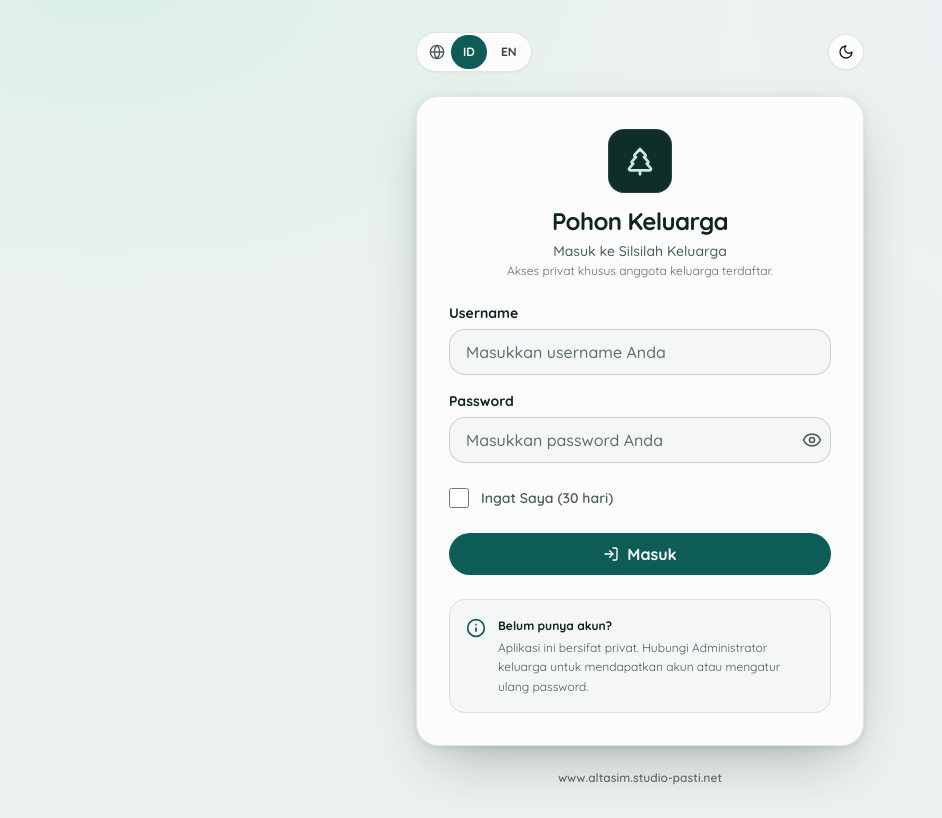
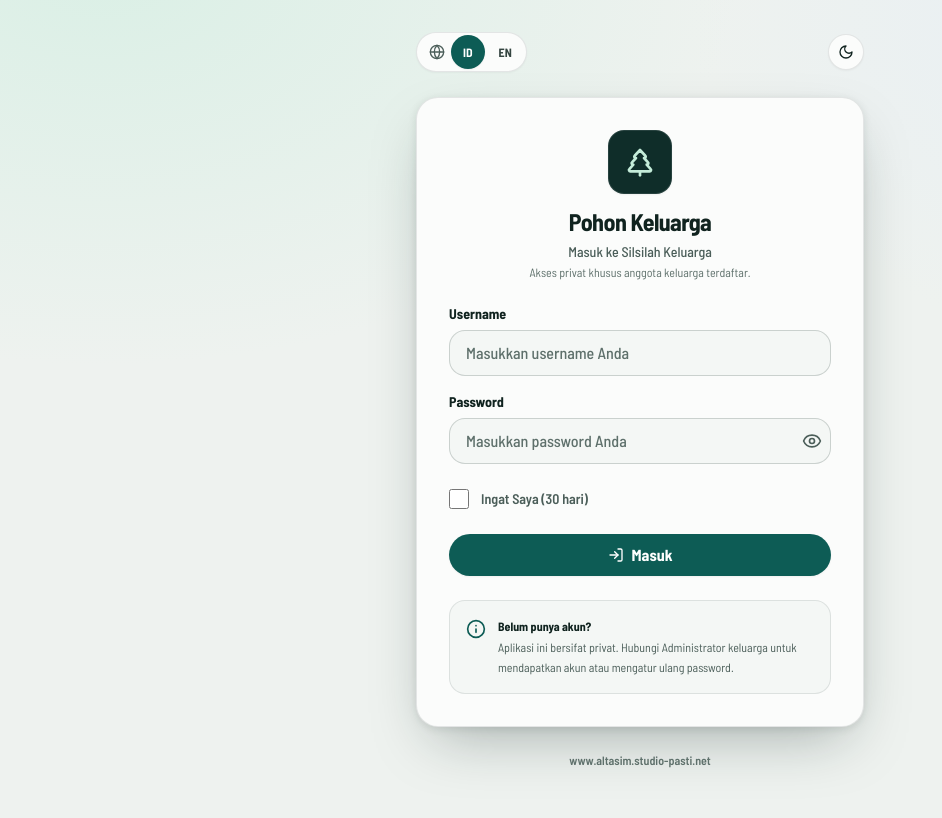
Before and after one commit to rsoeta/pohon-keluarga, a React (Vite) app in the folder frontend/: page /login in a window 1280 px wide. Shown: the whole page, without its empty margins (0-942 px from the left). Built offline with nearby package versions, Linux system fonts and the light colour scheme; no server answers.

Commit message:
feat(ui): ganti font default dari Quicksand ke Barlow Semi Condensed di seluruh aplikasi

```diff
--- a/frontend/index.html
+++ b/frontend/index.html
@@ -12,8 +12,15 @@
     <link rel="apple-touch-icon" href="/icons/apple-touch-icon.png" />
     <link rel="preconnect" href="https://fonts.googleapis.com" />
     <link rel="preconnect" href="https://fonts.gstatic.com" crossorigin />
+    <!-- Font sebelumnya: Quicksand
     <link
       href="https://fonts.googleapis.com/css2?family=Quicksand:wght@400;500;600;700&display=swap"
+      rel="stylesheet"
+    />
+    -->
+    <!-- Font default: Barlow Semi Condensed (Designed by Jeremy Tribby) -->
+    <link
+      href="https://fonts.googleapis.com/css2?family=Barlow+Semi+Condensed:wght@400;500;600;700&display=swap"
       rel="stylesheet"
     />
     <title>Pohon Keluarga</title>
--- a/frontend/src/index.css
+++ b/frontend/src/index.css
@@ -104,7 +104,8 @@
   }
 
   body {
-    font-family: 'Quicksand', ui-sans-serif, system-ui, -apple-system, sans-serif;
+    /* font-family: 'Quicksand', ui-sans-serif, system-ui, -apple-system, sans-serif; */
+    font-family: 'Barlow Semi Condensed', ui-sans-serif, system-ui, -apple-system, sans-serif;
     background-color: var(--bg);
     color: var(--text);
     overflow-x: hidden;
@@ -219,9 +220,10 @@
   }
 }
 
-/* Penyesuaian SweetAlert2: font Quicksand, palet organic pine/teal, ukuran tombol compact */
+/* Penyesuaian SweetAlert2: font Barlow Semi Condensed (sebelumnya Quicksand), palet organic pine/teal, ukuran tombol compact */
 .swal2-popup.nasab-swal-popup {
-  font-family: 'Quicksand', ui-sans-serif, system-ui, sans-serif;
+  /* font-family: 'Quicksand', ui-sans-serif, system-ui, sans-serif; */
+  font-family: 'Barlow Semi Condensed', ui-sans-serif, system-ui, sans-serif;
   border-radius: 1.375rem;
   border: 1px solid var(--line);
   box-shadow: var(--shadow-float);
@@ -247,13 +249,15 @@
   min-width: 5rem;
   padding: 0.5rem 1.15rem;
   border-radius: 9999px;
-  font-family: 'Quicksand', ui-sans-serif, system-ui, sans-serif;
+  /* font-family: 'Quicksand', ui-sans-serif, system-ui, sans-serif; */
+  font-family: 'Barlow Semi Condensed', ui-sans-serif, system-ui, sans-serif;
   font-weight: 700;
   font-size: 0.875rem;
 }
 
 .swal2-popup.swal2-toast.nasab-swal-toast {
-  font-family: 'Quicksand', ui-sans-serif, system-ui, sans-serif;
+  /* font-family: 'Quicksand', ui-sans-serif, system-ui, sans-serif; */
+  font-family: 'Barlow Semi Condensed', ui-sans-serif, system-ui, sans-serif;
   border-radius: 9999px;
   border: 1px solid var(--line);
 }
--- a/frontend/tailwind.config.js
+++ b/frontend/tailwind.config.js
@@ -5,7 +5,8 @@ export default {
   theme: {
     extend: {
       fontFamily: {
-        sans: ['Quicksand', 'ui-sans-serif', 'system-ui', '-apple-system', 'sans-serif']
+        // sans: ['Quicksand', 'ui-sans-serif', 'system-ui', '-apple-system', 'sans-serif'],
+        sans: ['"Barlow Semi Condensed"', 'ui-sans-serif', 'system-ui', '-apple-system', 'sans-serif']
       },
       colors: {
         brand: {
```
